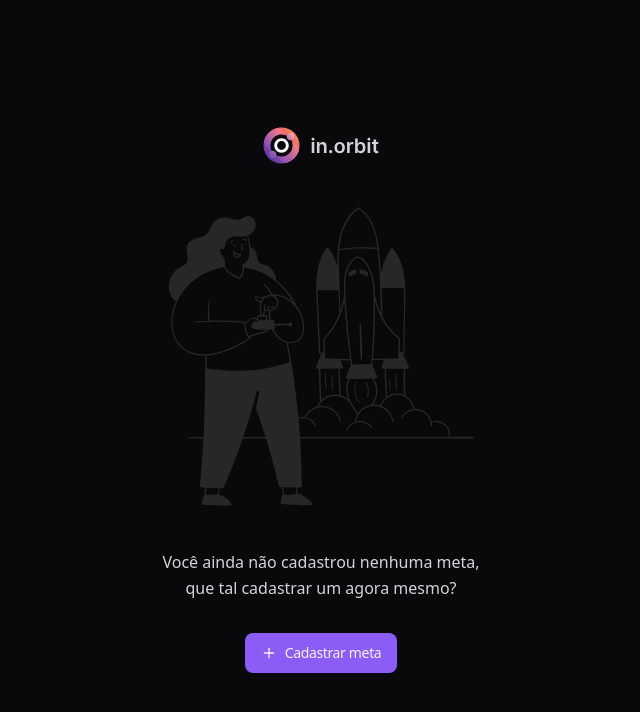
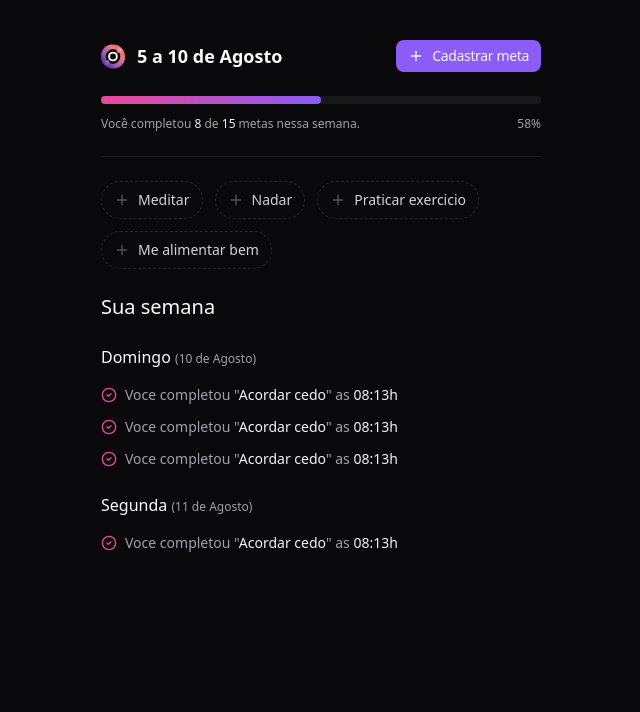
Before and after one commit to dlacorte10/in-orbit-frontend, a React (Vite) app: page / in a window 1280 px wide. Shown: the top 712 px of the page, without its empty margins (319-959 px from the left). Built offline with nearby package versions, Linux system fonts and the light colour scheme.

Commit message:
Completed CSS and Visual componentes for main window

```diff
--- a/src/app.tsx
+++ b/src/app.tsx
@@ -1,11 +1,14 @@
 import { Dialog } from './components/ui/dialog'
 import { CreateGoal } from './components/create-goal'
 import { EmptyGoals } from './components/empty-goals'
+import { Summary } from './components/summary'
 
 export function App() {
   return (
     <Dialog>
-      <EmptyGoals />
+      {/* <EmptyGoals /> */}
+      <Summary />
+
       <CreateGoal />
     </Dialog>
   )
--- /dev/null
+++ b/src/components/in-orbit-icon.tsx
@@ -0,0 +1,96 @@
+export function InOrbitIcon() {
+  return (
+    <svg
+      width={24}
+      height={25}
+      viewBox="0 0 24 25"
+      fill="none"
+      xmlns="http://www.w3.org/2000/svg"
+    >
+      <title>in.orbit</title>
+      <path
+        d="M12 .5c-.936 0-1.847.107-2.72.31A12.016 12.016 0 00.31 9.78C.107 10.652 0 11.563 0 12.5c0 6.627 5.373 12 12 12 .936 0 1.847-.107 2.72-.31a12.017 12.017 0 008.97-8.968c.203-.875.31-1.786.31-2.722 0-6.627-5.373-12-12-12zm0 19.515a7.494 7.494 0 01-2.524-.435 7.535 7.535 0 01-4.556-4.555A7.515 7.515 0 1119.515 12.5 7.515 7.515 0 0112 20.015z"
+        fill="url(#paint0_linear_84_337)"
+      />
+      <path
+        d="M12 7.657a4.844 4.844 0 100 9.687 4.844 4.844 0 000-9.687zm0 7.772a2.929 2.929 0 110-5.858 2.929 2.929 0 010 5.858z"
+        fill="#FEFCFE"
+      />
+      <path
+        d="M14.524 5.42a7.515 7.515 0 00-9.604 9.605 7.423 7.423 0 01-2.63-1.702A7.408 7.408 0 01.31 9.78 12.016 12.016 0 019.28.81a7.408 7.408 0 013.543 1.98 7.423 7.423 0 011.701 2.63z"
+        fill="url(#paint1_linear_84_337)"
+      />
+      <path
+        d="M23.69 15.221a12.016 12.016 0 01-8.97 8.969 7.407 7.407 0 01-3.543-1.98 7.426 7.426 0 01-1.701-2.63 7.515 7.515 0 009.605-9.605c.958.362 1.857.93 2.629 1.702a7.411 7.411 0 011.98 3.544z"
+        fill="url(#paint2_linear_84_337)"
+      />
+      <path
+        d="M6.064 20.948a2.511 2.511 0 100-5.023 2.511 2.511 0 000 5.023z"
+        fill="url(#paint3_linear_84_337)"
+      />
+      <path
+        d="M17.958 9.054a2.511 2.511 0 100-5.023 2.511 2.511 0 000 5.023z"
+        fill="url(#paint4_linear_84_337)"
+      />
+      <defs>
+        <linearGradient
+          id="paint0_linear_84_337"
+          x1={20.3704}
+          y1={4.59058}
+          x2={3.89023}
+          y2={20.1635}
+          gradientUnits="userSpaceOnUse"
+        >
+          <stop stopColor="#F38856" />
+          <stop offset={0.23} stopColor="#F0625C" />
+          <stop offset={1} stopColor="#5C3DAB" />
+        </linearGradient>
+        <linearGradient
+          id="paint1_linear_84_337"
+          x1={11.2404}
+          y1={2.53429}
+          x2={1.86651}
+          y2={11.8578}
+          gradientUnits="userSpaceOnUse"
+        >
+          <stop stopColor="#F67986" />
+          <stop offset={1} stopColor="#8951BA" />
+        </linearGradient>
+        <linearGradient
+          id="paint2_linear_84_337"
+          x1={21.9615}
+          y1={13.3129}
+          x2={12.5876}
+          y2={22.6369}
+          gradientUnits="userSpaceOnUse"
+        >
+          <stop stopColor="#F67986" />
+          <stop offset={1} stopColor="#8951BA" />
+        </linearGradient>
+        <linearGradient
+          id="paint3_linear_84_337"
+          x1={7.89779}
+          y1={16.7204}
+          x2={4.23023}
+          y2={20.1519}
+          gradientUnits="userSpaceOnUse"
+        >
+          <stop stopColor="#A267B9" />
+          <stop offset={1} stopColor="#704BB4" />
+        </linearGradient>
+        <linearGradient
+          id="paint4_linear_84_337"
+          x1={19.4846}
+          y1={5.11331}
+          x2={16.9808}
+          y2={7.45646}
+          gradientUnits="userSpaceOnUse"
+        >
+          <stop stopColor="#F7A8A5" />
+          <stop offset={0.97} stopColor="#D074C4" />
+          <stop offset={1} stopColor="#CF76A9" />
+        </linearGradient>
+      </defs>
+    </svg>
+  )
+}
--- /dev/null
+++ b/src/components/summary.tsx
@@ -0,0 +1,121 @@
+import { CheckCircle2, Plus } from 'lucide-react'
+import { Button } from './ui/button'
+import { DialogTrigger } from './ui/dialog'
+import { InOrbitIcon } from './in-orbit-icon'
+import { Progress, ProgressIndicator } from './ui/progress-bar'
+import { Separator } from './ui/separator'
+import { OutlineButton } from './ui/outline-button'
+
+export function Summary() {
+  return (
+    <div className="py-10 max-w-[480px] px-5 mx-auto flex flex-col gap-6">
+      <div className="flex items-center justify-between">
+        <div className="flex items-center gap-3">
+          <InOrbitIcon />
+          <span className="text-lg font-semibold">5 a 10 de Agosto</span>
+        </div>
+
+        <DialogTrigger asChild>
+          <Button size="sm">
+            <Plus className="size-4" />
+            Cadastrar meta
+          </Button>
+        </DialogTrigger>
+      </div>
+      <div className="flex flex-col gap-3">
+        <Progress value={8} max={15}>
+          <ProgressIndicator style={{ width: '50%' }} />
+        </Progress>
+
+        <div className="flex items-center justify-between text-xs text-zinc-400">
+          <span>
+            Você completou <span className="text-zinc-100">8</span> de{' '}
+            <span className="text-zinc-100">15</span> metas nessa semana.
+          </span>
+          <span>58%</span>
+        </div>
+      </div>
+      <Separator />
+
+      <div className="flex flex-wrap gap-3">
+        <OutlineButton>
+          <Plus className="size-4 text-zinc-600" />
+          Meditar
+        </OutlineButton>
+
+        <OutlineButton>
+          <Plus className="size-4 text-zinc-600" />
+          Nadar
+        </OutlineButton>
+
+        <OutlineButton>
+          <Plus className="size-4 text-zinc-600" />
+          Praticar exercicio
+        </OutlineButton>
+
+        <OutlineButton>
+          <Plus className="size-4 text-zinc-600" />
+          Me alimentar bem
+        </OutlineButton>
+      </div>
+
+      <div className="flex flex-col gap-6">
+        <h2 className="text-xl font-medium">Sua semana</h2>
+
+        <div className="flex flex-col gap-4">
+          <h3 className="font-medium">
+            Domingo{' '}
+            <span className="text-zinc-400 text-xs">(10 de Agosto)</span>
+          </h3>
+
+          <ul className="flex flex-col gap-3">
+            <li className="flex items-center gap-2">
+              <CheckCircle2 className="size-4 text-pink-500" />
+              <span className="text-sm text-zinc-400">
+                Voce completou "
+                <span className="text-zinc-100">Acordar cedo</span>" as{' '}
+                <span className="text-zinc-100">08:13h</span>
+              </span>
+            </li>
+
+            <li className="flex items-center gap-2">
+              <CheckCircle2 className="size-4 text-pink-500" />
+              <span className="text-sm text-zinc-400">
+                Voce completou "
+                <span className="text-zinc-100">Acordar cedo</span>" as{' '}
+                <span className="text-zinc-100">08:13h</span>
+              </span>
+            </li>
+
+            <li className="flex items-center gap-2">
+              <CheckCircle2 className="size-4 text-pink-500" />
+              <span className="text-sm text-zinc-400">
+                Voce completou "
+                <span className="text-zinc-100">Acordar cedo</span>" as{' '}
+                <span className="text-zinc-100">08:13h</span>
+              </span>
+            </li>
+          </ul>
+        </div>
+
+        <div className="flex flex-col gap-4">
+          <h3 className="font-medium">
+            Segunda{' '}
+            <span className="text-zinc-400 text-xs">(11 de Agosto)</span>
+          </h3>
+
+          <ul className="flex flex-col gap-3">
+            <li className="flex items-center gap-2">
+              <CheckCircle2 className="size-4 text-pink-500" />
+              <span className="text-sm text-zinc-400">
+                Voce completou "
+                <span className="text-zinc-100">Acordar cedo</span>" as{' '}
+                <span className="text-zinc-100">08:13h</span>
+              </span>
+            </li>
+          </ul>
+        </div>
+      </div>
+    </div>
+  )
+}
```
